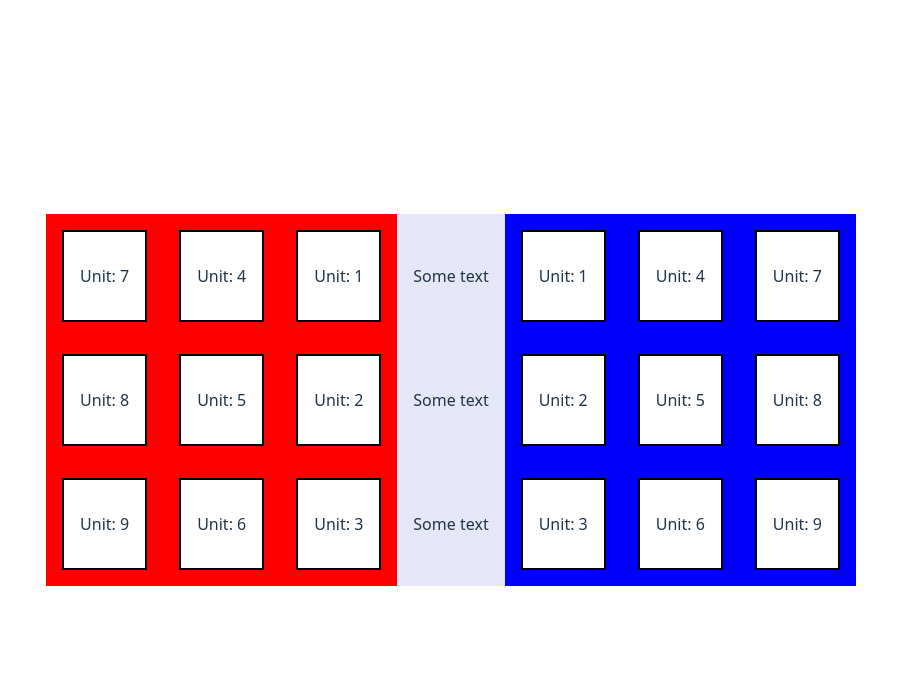
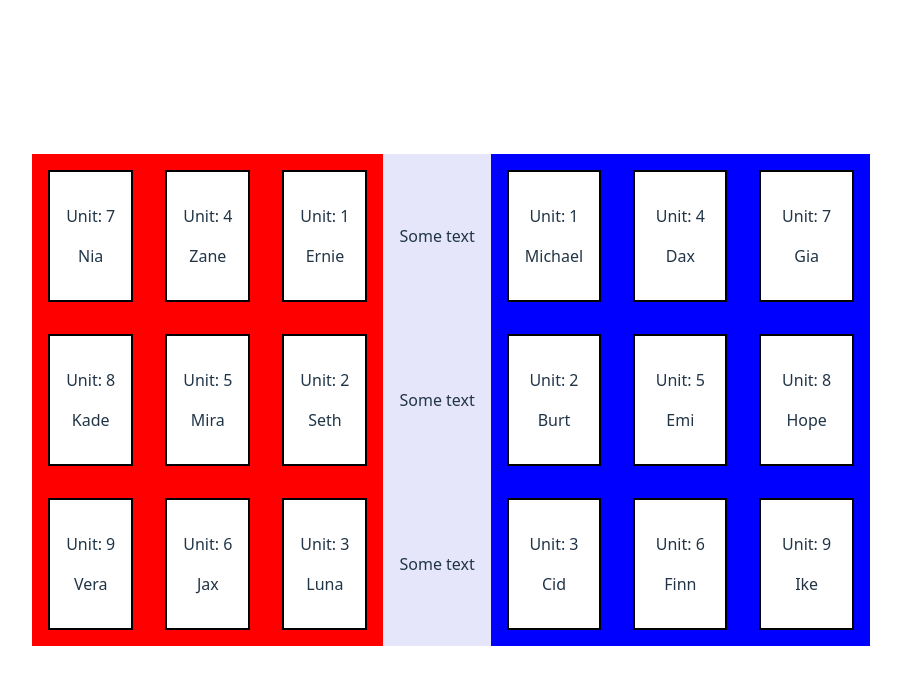
Before and after one commit to zules/archer-game, a React (Vite) app: page / in a window 1280 px wide. Shown: the top 684 px of the page, without its empty margins (189-1090 px from the left). Built offline with nearby package versions, Linux system fonts and the light colour scheme.

Commit message:
feat: add unit names to Army and Unit components

```diff
--- a/src/Army.jsx
+++ b/src/Army.jsx
@@ -2,10 +2,17 @@ import Unit from './Unit.jsx';
 
 export default function Army(props) {
     const unitNums = Array.from({ length: 9 }, (_, i) => i + 1);
+
+    const unitNames = props.className === "enemy army"
+        //enemy names
+        ? ["Ernie", "Seth", "Luna", "Zane", "Mira", "Jax", "Nia", "Kade", "Vera"]
+        //user names
+        : ["Michael", "Burt", "Cid", "Dax", "Emi", "Finn", "Gia", "Hope", "Ike"];
+
     return (
         <div className={props.className}>
         {unitNums.map((id) => (
-            <Unit key={id} id={id} />
+            <Unit key={id} id={id} name={unitNames[id - 1]} />
         ))}
         </div>
     )
--- a/src/Unit.jsx
+++ b/src/Unit.jsx
@@ -2,6 +2,7 @@ export default function Unit(props) {
     return (
         <div className="unit" id={props.id}>
             <p>Unit: {props.id}</p>
+            <p>{props.name}</p>
         </div>
     );
 }
```
